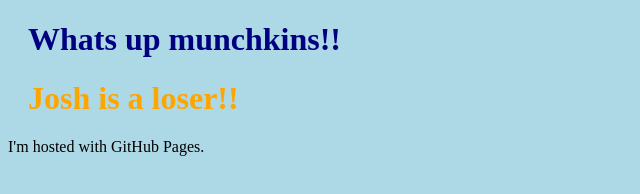
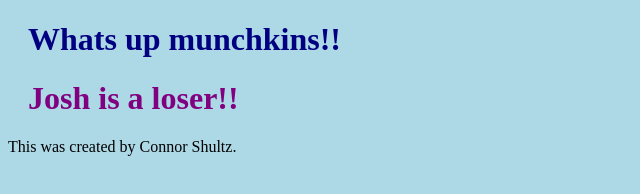
Before and after one commit to ccshultz/ccshultz.github.io, a plain HTML site: page index.html in a window 1280 px wide. Shown: the whole page, without its empty margins (0-640 px from the left). Drawn offline with Linux system fonts and the light colour scheme.

Commit message:
Update index.html

```diff
--- a/index.html
+++ b/index.html
@@ -5,7 +5,7 @@
 </head>
 <body>
 <h1>Whats up munchkins!!</h1>
-<h1 style="color: orange">Josh is a loser!! </h1>
-<p>I'm hosted with GitHub Pages.</p>
+<h1 style="color: purple"> Josh is a loser!! </h1>
+<p>This was created by Connor Shultz.</p>
 </body>
 </html>
```
